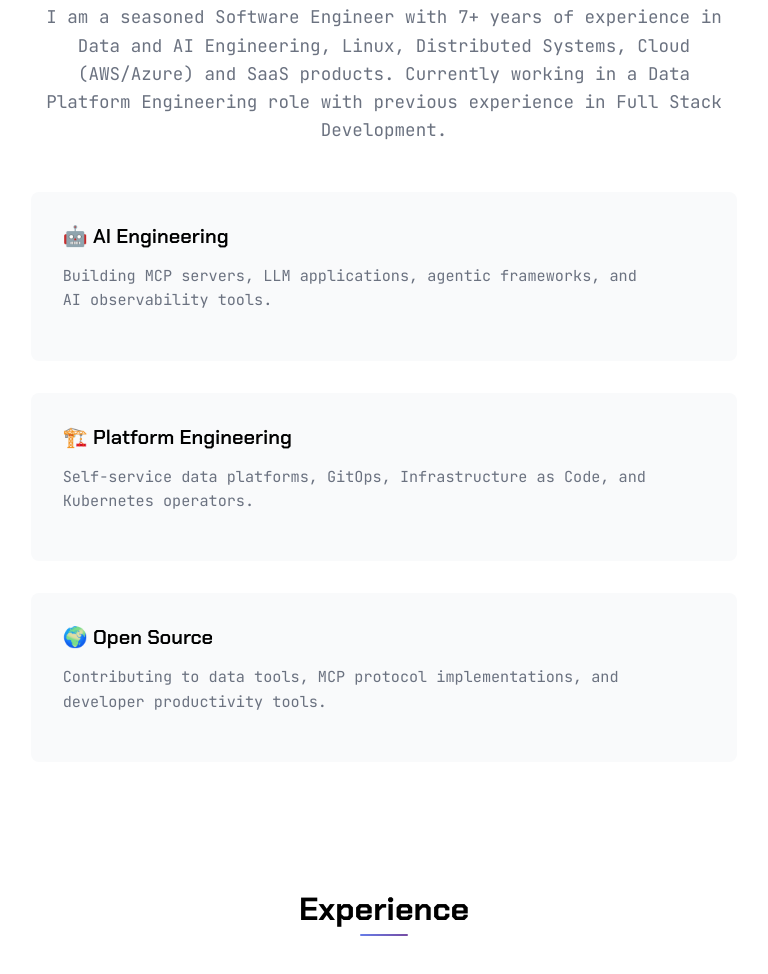
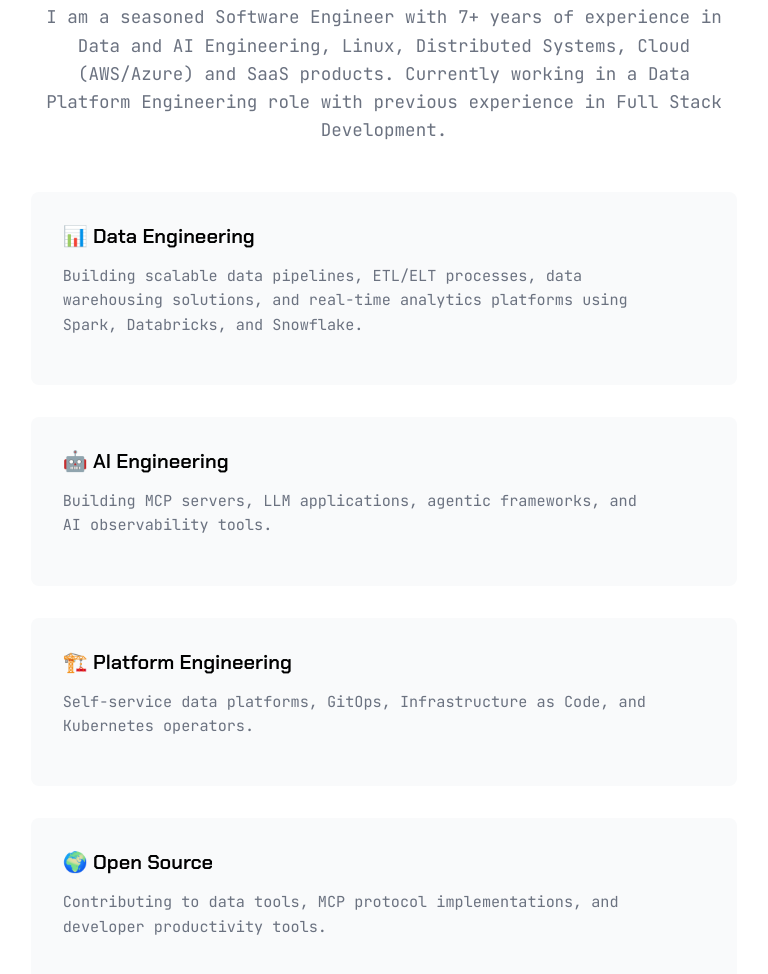
Before and after one commit to arijitroy003/arijitroy003.github.io, a plain HTML site: page index.html in a window 768 px wide. Shown: the part 995-1969 px from the top of the page. Drawn offline with Linux system fonts and the light colour scheme.

Commit message:
feat: Add Data Engineering section to About
- Add dedicated Data Engineering block highlighting ETL/ELT, data warehousing, and analytics expertise
- Update CSS grid layout to handle 4 items with responsive design
- Improve mobile layout with 2-column grid for medium screens
- Maintain visual consistency across all about items

```diff
--- a/index.html
+++ b/index.html
@@ -53,6 +53,10 @@
                     Data Platform Engineering role with previous experience in Full Stack Development.
                 </p>
                 <div class="about-grid">
+                    <div class="about-item">
+                        <h3>📊 Data Engineering</h3>
+                        <p>Building scalable data pipelines, ETL/ELT processes, data warehousing solutions, and real-time analytics platforms using Spark, Databricks, and Snowflake.</p>
+                    </div>
                     <div class="about-item">
                         <h3>🤖 AI Engineering</h3>
                         <p>Building MCP servers, LLM applications, agentic frameworks, and AI observability tools.</p>
--- a/styles.css
+++ b/styles.css
@@ -245,9 +245,15 @@ a:focus-visible {
 
 .about-grid {
     display: grid;
-    grid-template-columns: repeat(auto-fit, minmax(250px, 1fr));
+    grid-template-columns: repeat(auto-fit, minmax(280px, 1fr));
     gap: 2rem;
     margin-top: 3rem;
+}
+
+@media (min-width: 768px) and (max-width: 1200px) {
+    .about-grid {
+        grid-template-columns: repeat(2, 1fr);
+    }
 }
 
 .about-item {
```
